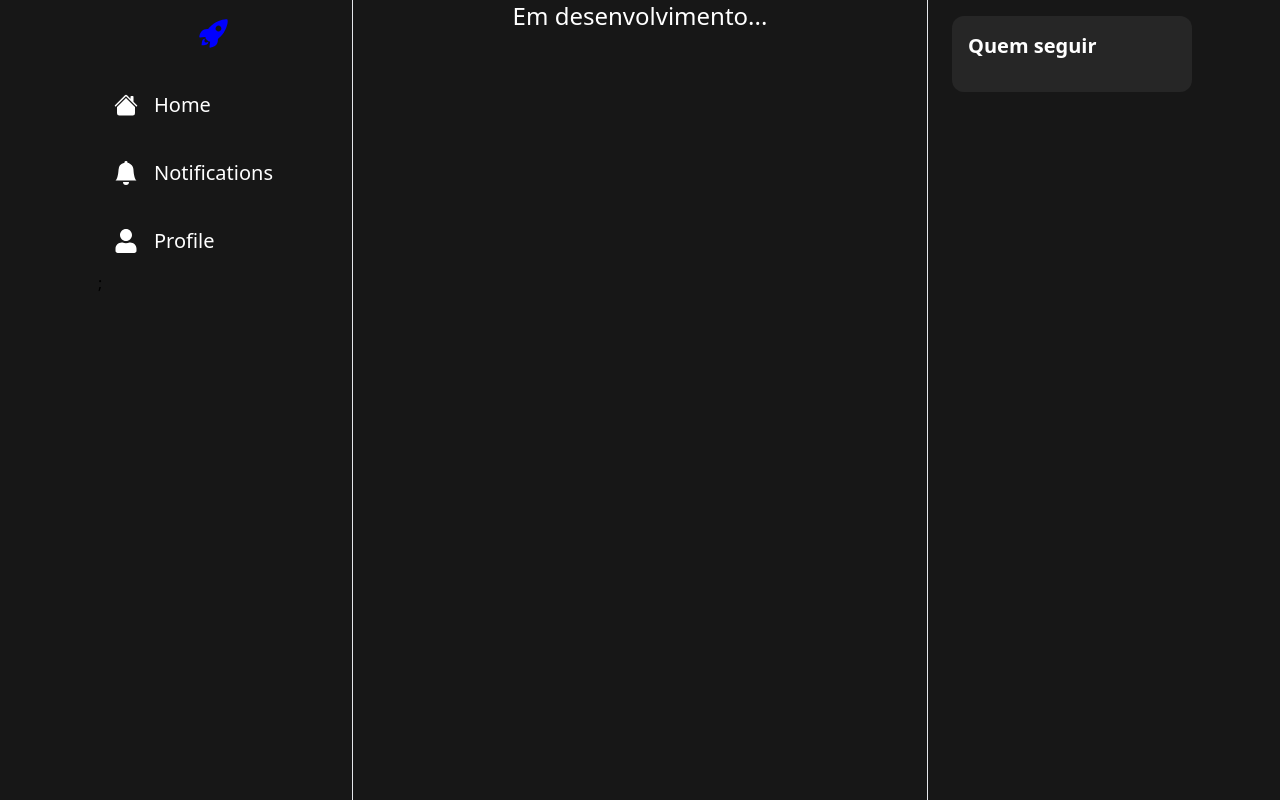
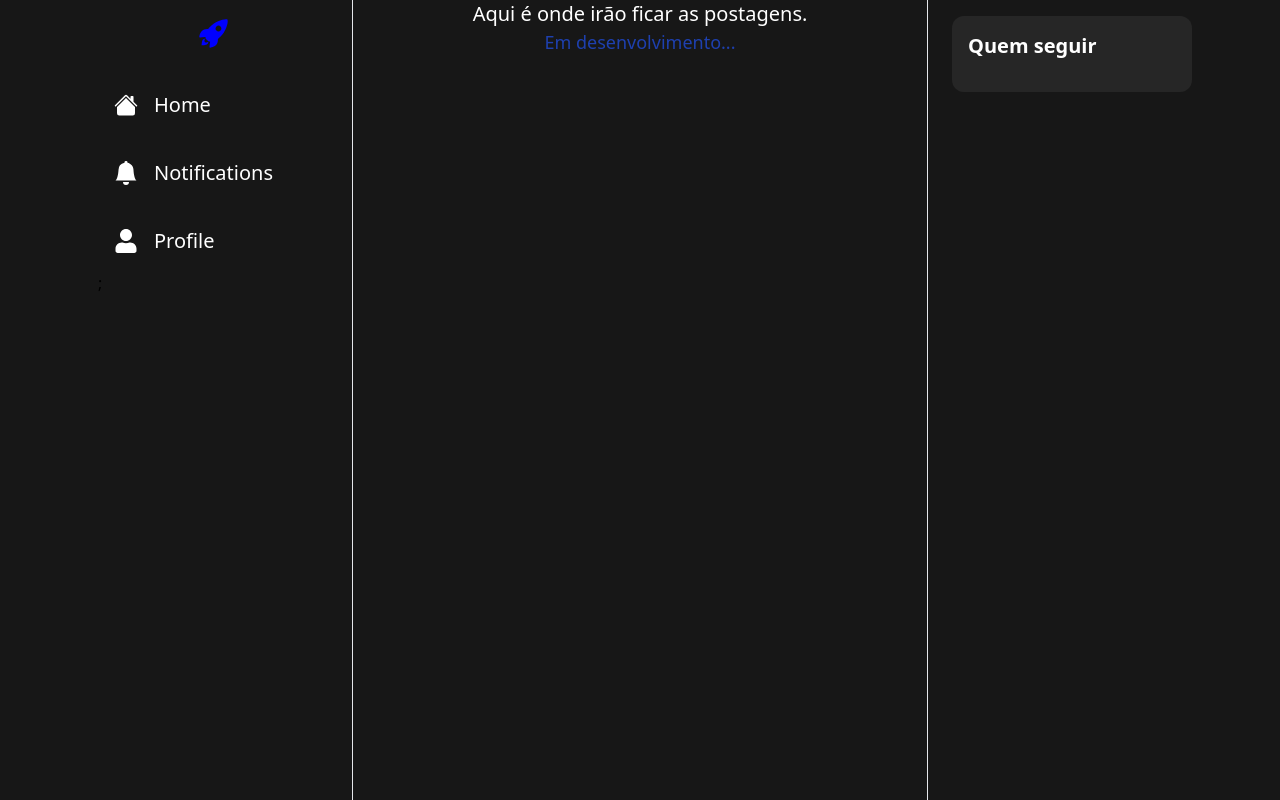
Before and after one commit to VitorArimatea/bustley-social-media, a Next.js app: page / in a window 1280 px wide. Built offline with nearby package versions, Linux system fonts and the light colour scheme.

Commit message:
Adicionando mensagens sobre o estado atual da aplicação

```diff
--- a/pages/index.tsx
+++ b/pages/index.tsx
@@ -1,7 +1,8 @@
 export default function Home() {
   return (
-    <div>
-      <h1 className="text-white text-2xl text-center">Em desenvolvimento...</h1>
+    <div className="flex flex-col items-center">
+      <h1 className="text-white text-xl">Aqui é onde irão ficar as postagens.</h1>
+      <span className="text-blue-800 text-lg">Em desenvolvimento...</span>
     </div>
   );
 };
```
